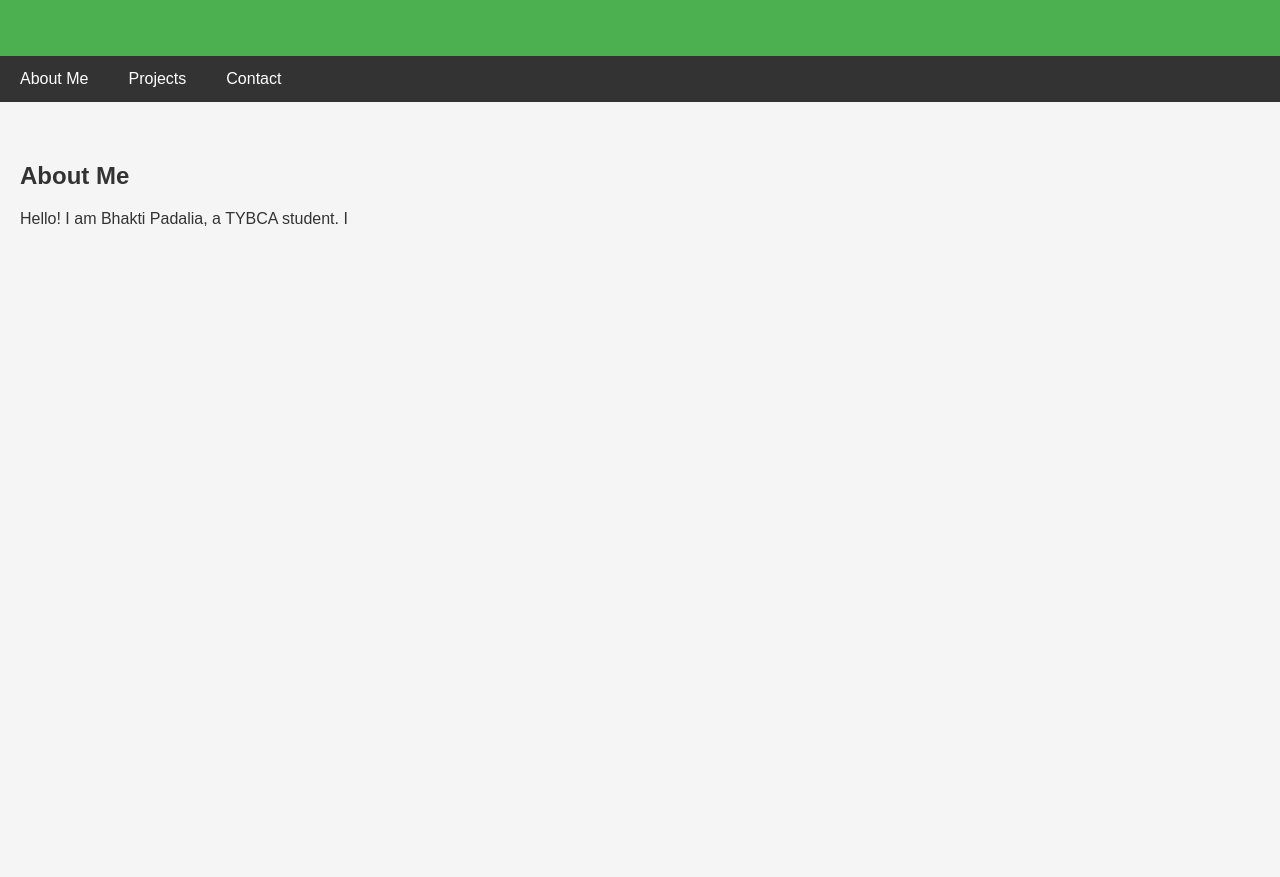
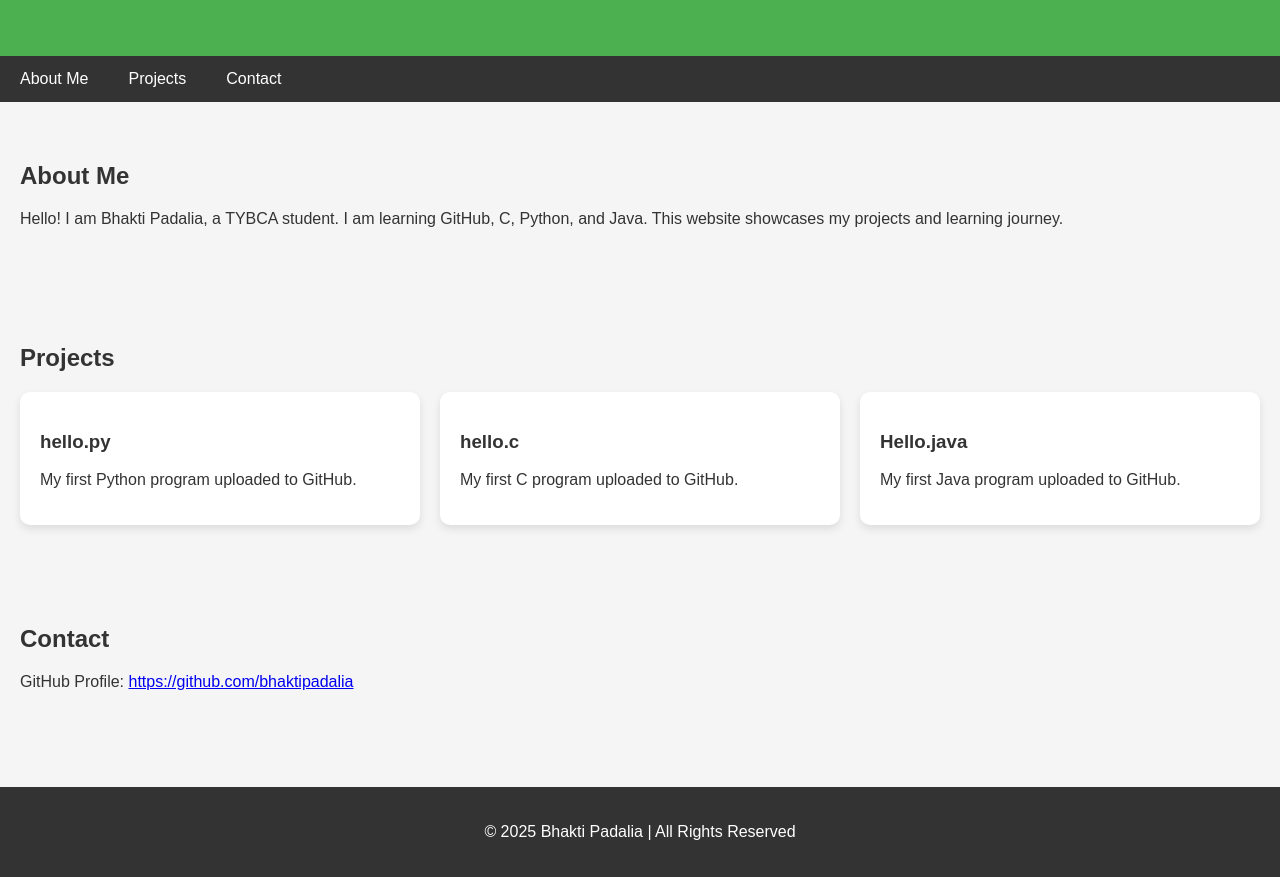
Before and after one commit to padaliyabhakti/padaliyabhakti, a plain HTML site: page index.html in a window 1280 px wide. Shown: the part 130-1007 px from the top of the page. Before the commit the page ends 800 px from the top, so only its background shows below. Drawn offline with Linux system fonts and the light colour scheme.

Commit message:
Update index.html

```diff
--- a/index.html
+++ b/index.html
@@ -90,4 +90,34 @@
 
     <section id="about">
         <h2>About Me</h2>
-        <p>Hello! I am Bhakti Padalia, a TYBCA student. I
+        <p>Hello! I am Bhakti Padalia, a TYBCA student. I am learning GitHub, C, Python, and Java. This website showcases my projects and learning journey.</p>
+    </section>
+
+    <section id="projects">
+        <h2>Projects</h2>
+        <div class="projects">
+            <div class="project-card">
+                <h3>hello.py</h3>
+                <p>My first Python program uploaded to GitHub.</p>
+            </div>
+            <div class="project-card">
+                <h3>hello.c</h3>
+                <p>My first C program uploaded to GitHub.</p>
+            </div>
+            <div class="project-card">
+                <h3>Hello.java</h3>
+                <p>My first Java program uploaded to GitHub.</p>
+            </div>
+        </div>
+    </section>
+
+    <section id="contact">
+        <h2>Contact</h2>
+        <p>GitHub Profile: <a href="https://github.com/bhaktipadalia" target="_blank">https://github.com/bhaktipadalia</a></p>
+    </section>
+
+    <footer>
+        <p>&copy; 2025 Bhakti Padalia | All Rights Reserved</p>
+    </footer>
+</body>
+</html>
```
